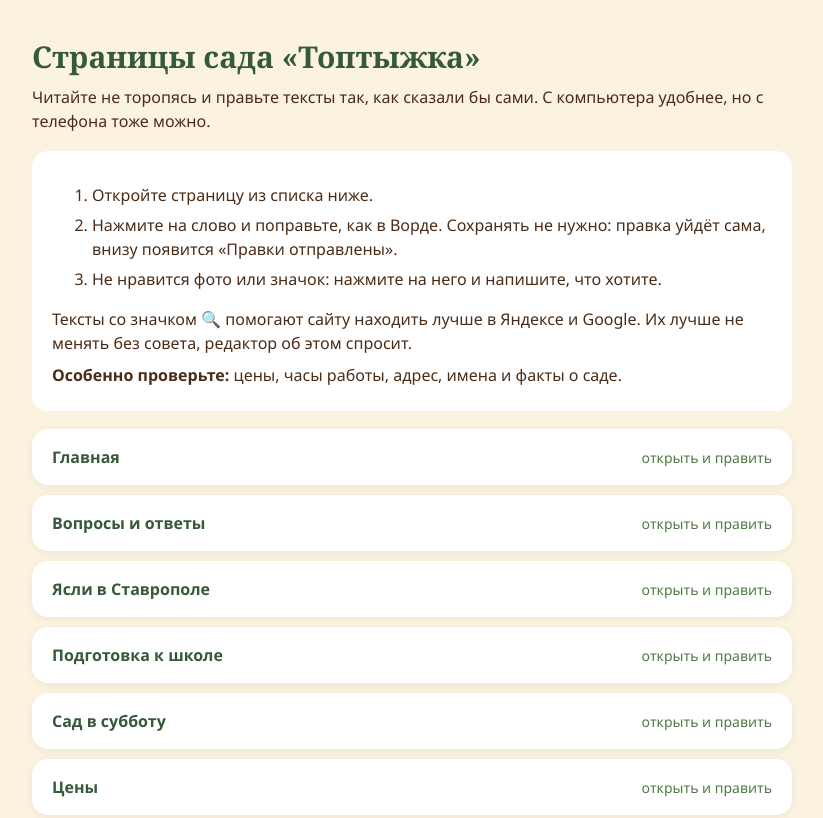
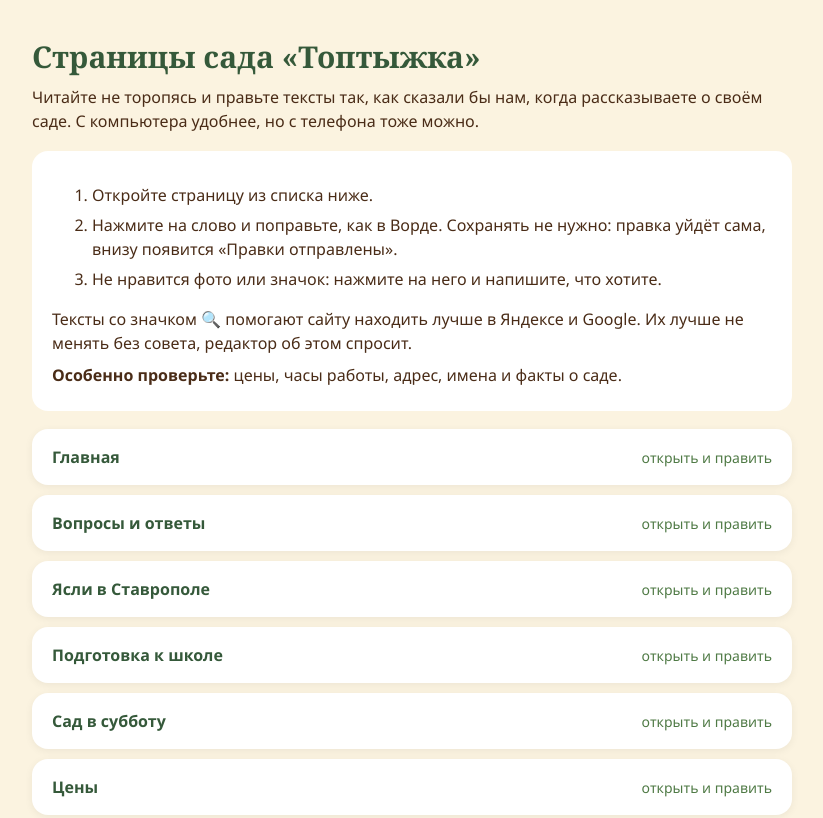
Before and after one commit to feoalex/tt-a807c7d898, a plain HTML site: page index.html in a window 1280 px wide. Shown: the top 818 px of the page, without its empty margins (228-1051 px from the left). Drawn offline with Linux system fonts and the light colour scheme.

Commit message:
Формулировка: как сказали бы нам

```diff
--- a/index.html
+++ b/index.html
@@ -1,4 +1,4 @@
 <!doctype html><html lang="ru"><head><meta name="robots" content="noindex,nofollow"><meta charset="utf-8"><title>Страницы Топтыжки: редактор</title>
 <style>body{margin:0;background:#FBF3E0;color:#4A2C17;font:16px/1.5 Segoe UI,sans-serif}.w{max-width:760px;margin:0 auto;padding:36px 20px}h1{font:700 30px Georgia,serif;color:#35593A;margin:0 0 6px}p{margin:8px 0}.pg{display:flex;justify-content:space-between;gap:12px;align-items:center;background:#fff;border-radius:16px;padding:16px 20px;margin:10px 0;text-decoration:none;color:#35593A;box-shadow:0 2px 8px rgba(0,0,0,.06)}.pg:hover{background:#CDEAF5}.pg span{font-size:14px;color:#4F7A45}.how{background:#fff;border-radius:16px;padding:16px 20px;margin:18px 0}.how li{margin:6px 0}</style></head><body><div class="w">
-<h1>Страницы сада «Топтыжка»</h1><p>Читайте не торопясь и правьте тексты так, как сказали бы сами. С компьютера удобнее, но с телефона тоже можно.</p><div class="how"><ol><li>Откройте страницу из списка ниже.</li><li>Нажмите на слово и поправьте, как в Ворде. Сохранять не нужно: правка уйдёт сама, внизу появится «Правки отправлены».</li><li>Не нравится фото или значок: нажмите на него и напишите, что хотите.</li></ol><p>Тексты со значком 🔍 помогают сайту находить лучше в Яндексе и Google. Их лучше не менять без совета, редактор об этом спросит.</p><p><b>Особенно проверьте:</b> цены, часы работы, адрес, имена и факты о саде.</p></div>
+<h1>Страницы сада «Топтыжка»</h1><p>Читайте не торопясь и правьте тексты так, как сказали бы нам, когда рассказываете о своём саде. С компьютера удобнее, но с телефона тоже можно.</p><div class="how"><ol><li>Откройте страницу из списка ниже.</li><li>Нажмите на слово и поправьте, как в Ворде. Сохранять не нужно: правка уйдёт сама, внизу появится «Правки отправлены».</li><li>Не нравится фото или значок: нажмите на него и напишите, что хотите.</li></ol><p>Тексты со значком 🔍 помогают сайту находить лучше в Яндексе и Google. Их лучше не менять без совета, редактор об этом спросит.</p><p><b>Особенно проверьте:</b> цены, часы работы, адрес, имена и факты о саде.</p></div>
 <a class="pg" href="glavnaya.html"><b>Главная</b><span>открыть и править</span></a><a class="pg" href="voprosy.html"><b>Вопросы и ответы</b><span>открыть и править</span></a><a class="pg" href="yasli-stavropol.html"><b>Ясли в Ставрополе</b><span>открыть и править</span></a><a class="pg" href="podgotovka-k-shkole.html"><b>Подготовка к школе</b><span>открыть и править</span></a><a class="pg" href="sad-v-subbotu.html"><b>Сад в субботу</b><span>открыть и править</span></a><a class="pg" href="tseny.html"><b>Цены</b><span>открыть и править</span></a><a class="pg" href="politika.html"><b>Политика конфиденциальности</b><span>открыть и править</span></a><a class="pg" href="soglasie.html"><b>Согласие на обработку данных</b><span>открыть и править</span></a></div></body></html>
```
